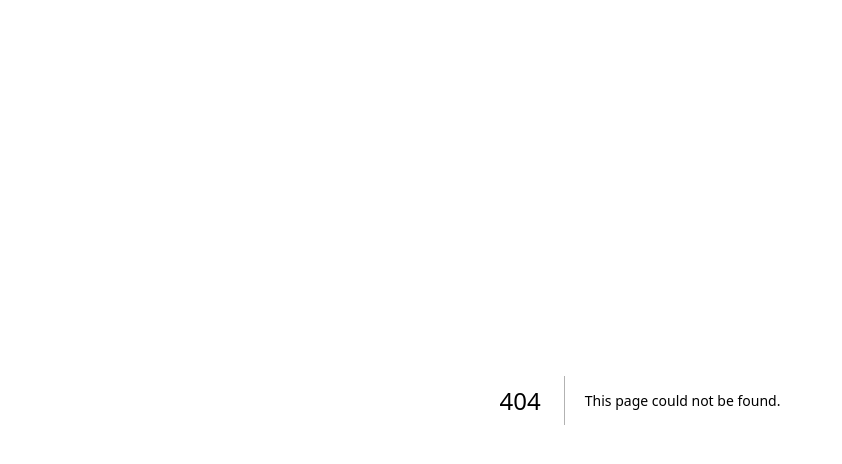
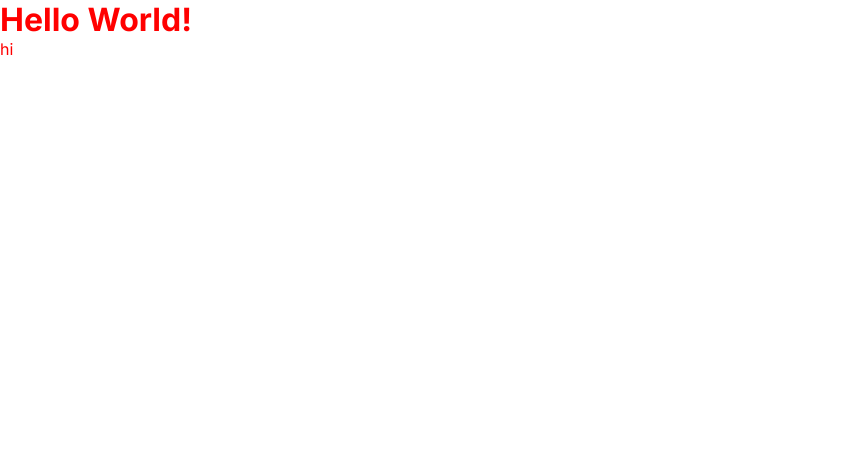
Before and after one commit to TNP-Coop-Homepage/tnp-homepage, a Next.js app: page /about in a window 1280 px wide. Before the commit this address had no page. Shown: the top 464 px of the page, without its empty margins (0-842 px from the left). Built offline with nearby package versions, Linux system fonts and the light colour scheme.

Commit message:
Add base of tsx
tsxを書くための基礎部分を追加

```diff
--- /dev/null
+++ b/src/app/about/page.module.css
@@ -0,0 +1,3 @@
+.body{
+    color: red;
+}
--- /dev/null
+++ b/src/app/about/page.tsx
@@ -0,0 +1,7 @@
+import styles from "./page.module.css"
+export default async function About() {
+    return <div>
+        <h1 className={styles.body}>Hello World!</h1>
+        <p className={styles.body}>hi</p>
+    </div>
+}
--- a/src/app/globals.css
+++ b/src/app/globals.css
@@ -87,12 +87,6 @@ body {
 
 body {
   color: rgb(var(--foreground-rgb));
-  background: linear-gradient(
-      to bottom,
-      transparent,
-      rgb(var(--background-end-rgb))
-    )
-    rgb(var(--background-start-rgb));
 }
 
 a {
```
